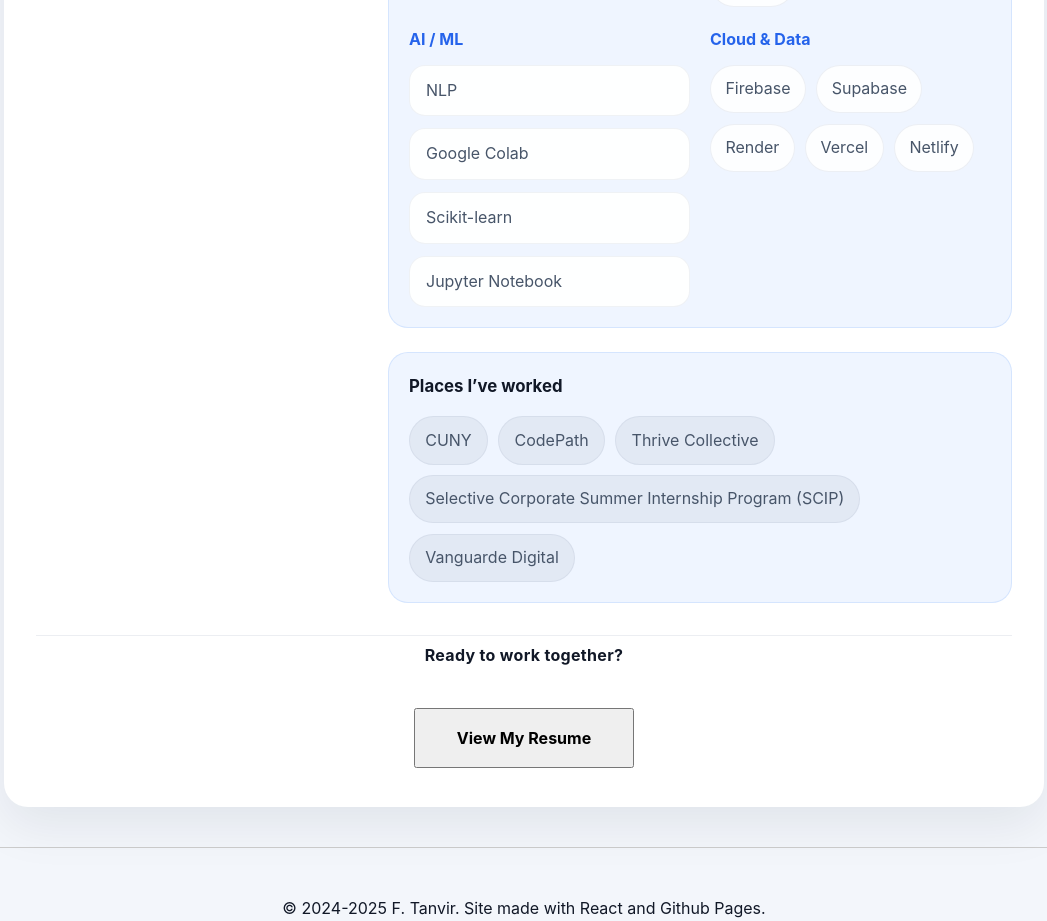
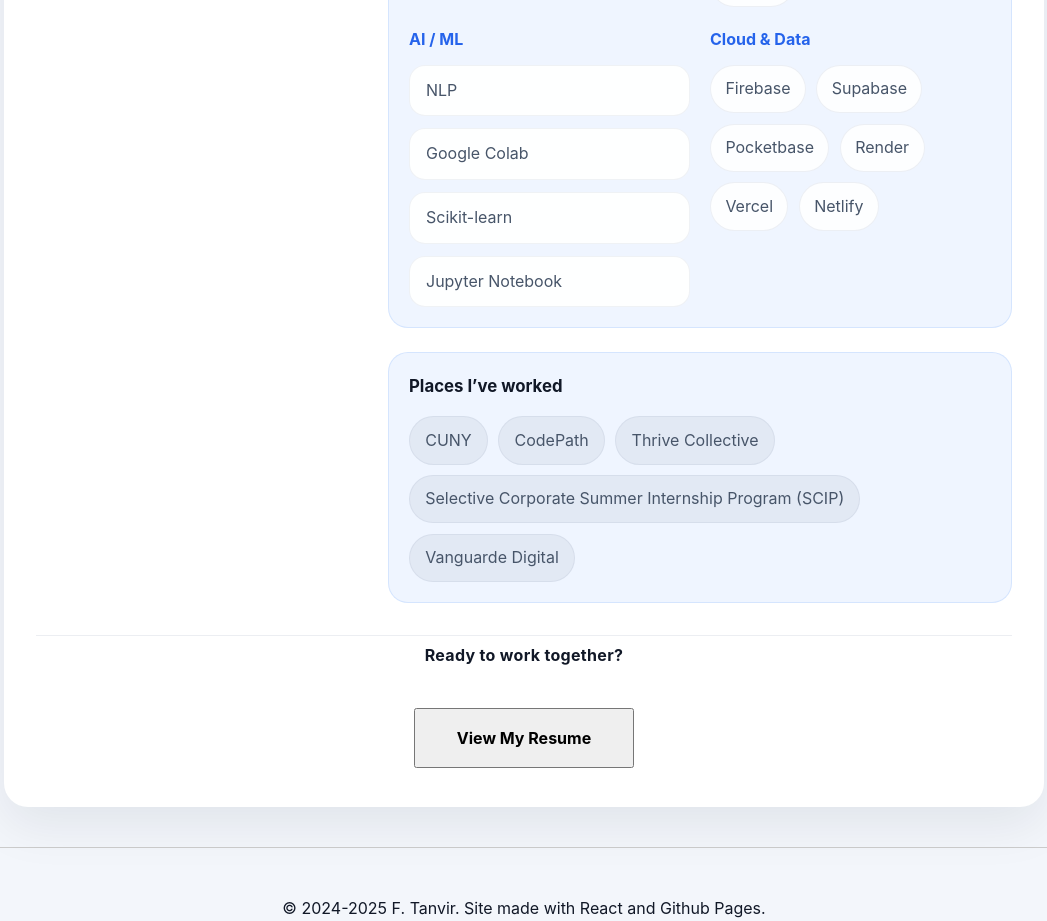
Before and after one commit to letsdothis2003/Portfolio-Site, a React (Create React App) app in the folder src/: page /#/ in a window 1280 px wide. Shown: the part 900-1821 px from the top of the page, without its empty margins (116-1163 px from the left). Built offline with nearby package versions, Linux system fonts and the light colour scheme; the HTML template or start-up script is replaced by a standard one.

Commit message:
small addition

```diff
--- a/src/pages/About/About.jsx
+++ b/src/pages/About/About.jsx
@@ -72,6 +72,7 @@
                 <ul className="detail-list detail-list--inline">
                   <li>Firebase</li>
                   <li>Supabase</li>
+                  <li>Pocketbase</li>
                   <li>Render</li>
                   <li>Vercel</li>
                   <li>Netlify</li>
```
